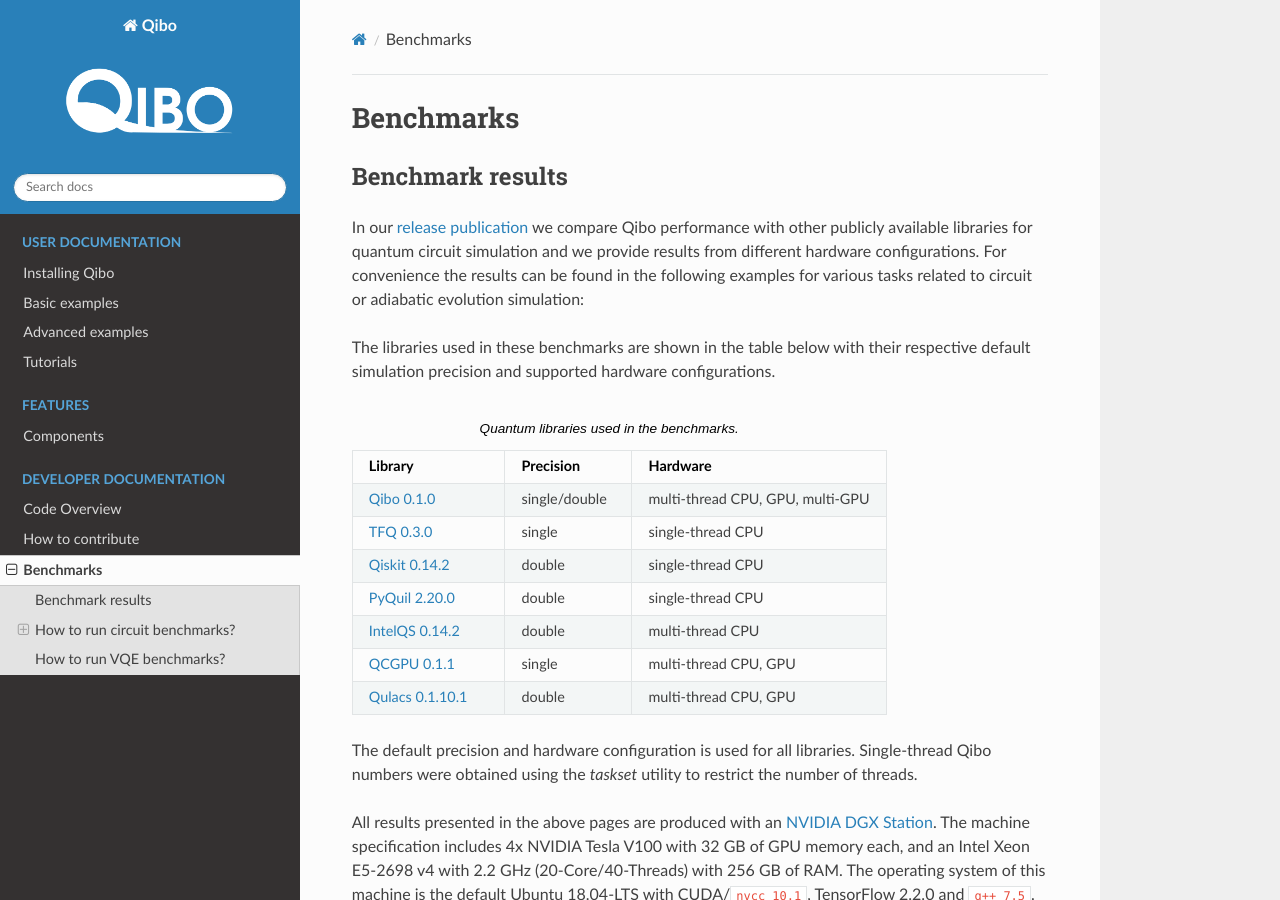
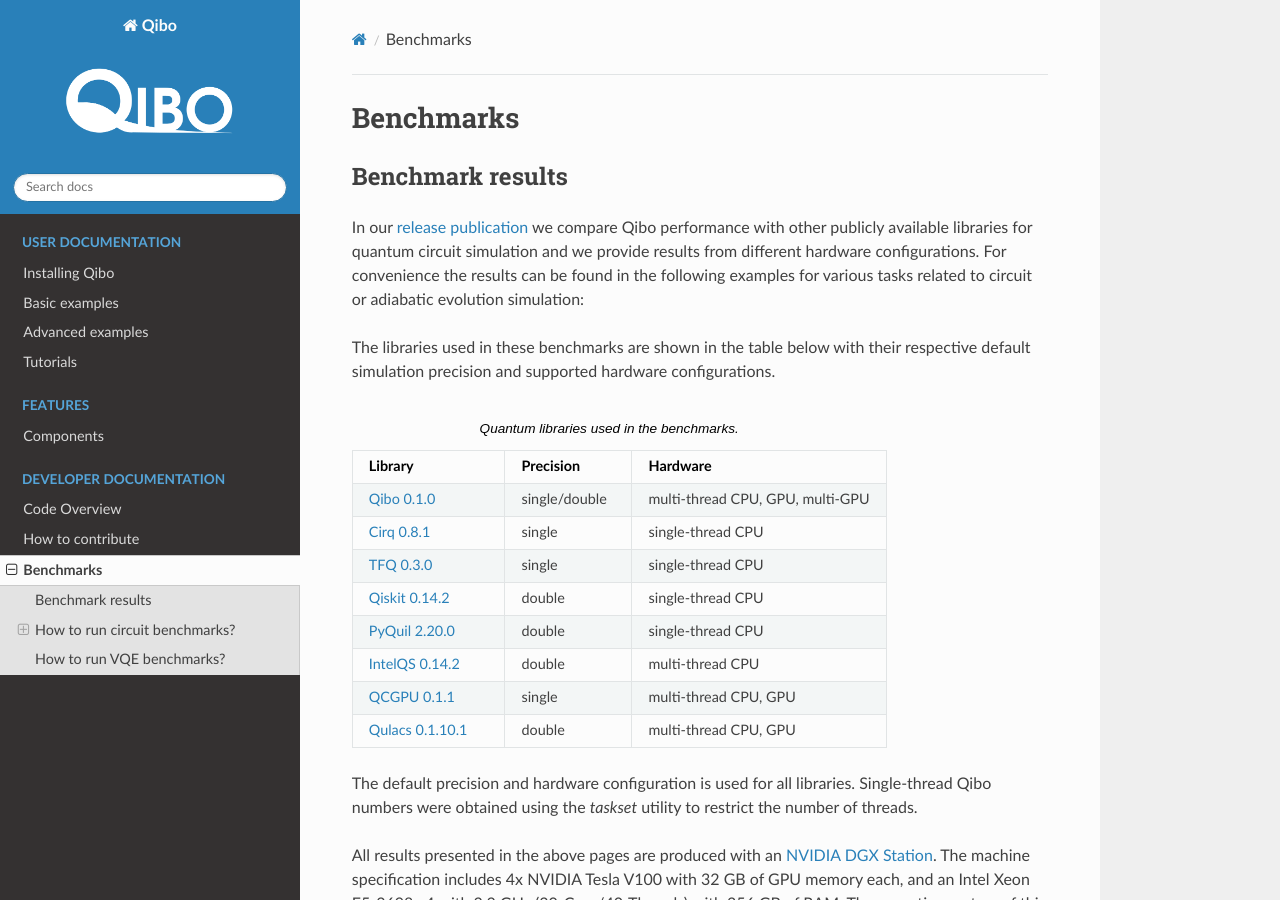
Before and after one commit to qiboteam/qibo, a Sphinx documentation site: the page built from doc/source/benchmarks.rst, in a window 1280 px wide and 900 px high. Built offline with Sphinx 7.4.7 and the Read the Docs theme 2.0.0, drawn with Linux system fonts in a browser that asks for light colours; pages that are not in the unit, such as notebooks, are missing from menus.

Commit message:
Add Cirq in table

```diff
--- a/doc/source/benchmarks.rst
+++ b/doc/source/benchmarks.rst
@@ -33,6 +33,9 @@
    * - `Qibo 0.1.0 <https://github.com/Quantum-TII/qibo>`_
      - single/double
      - multi-thread CPU, GPU, multi-GPU
+   * - `Cirq 0.8.1 <https://github.com/quantumlib/Cirq>`_
+     - single
+     - single-thread CPU
    * - `TFQ 0.3.0 <https://github.com/tensorflow/quantum>`_
      - single
      - single-thread CPU
```
